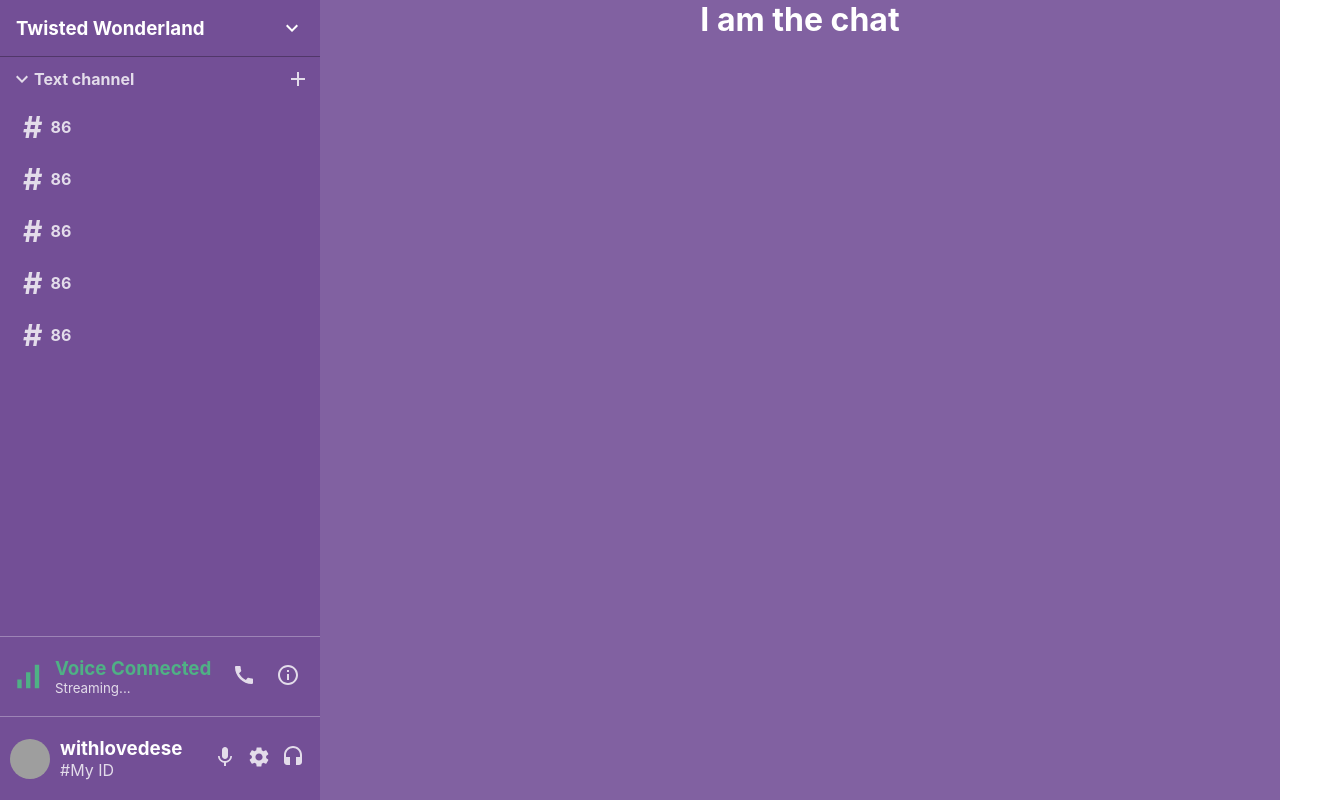
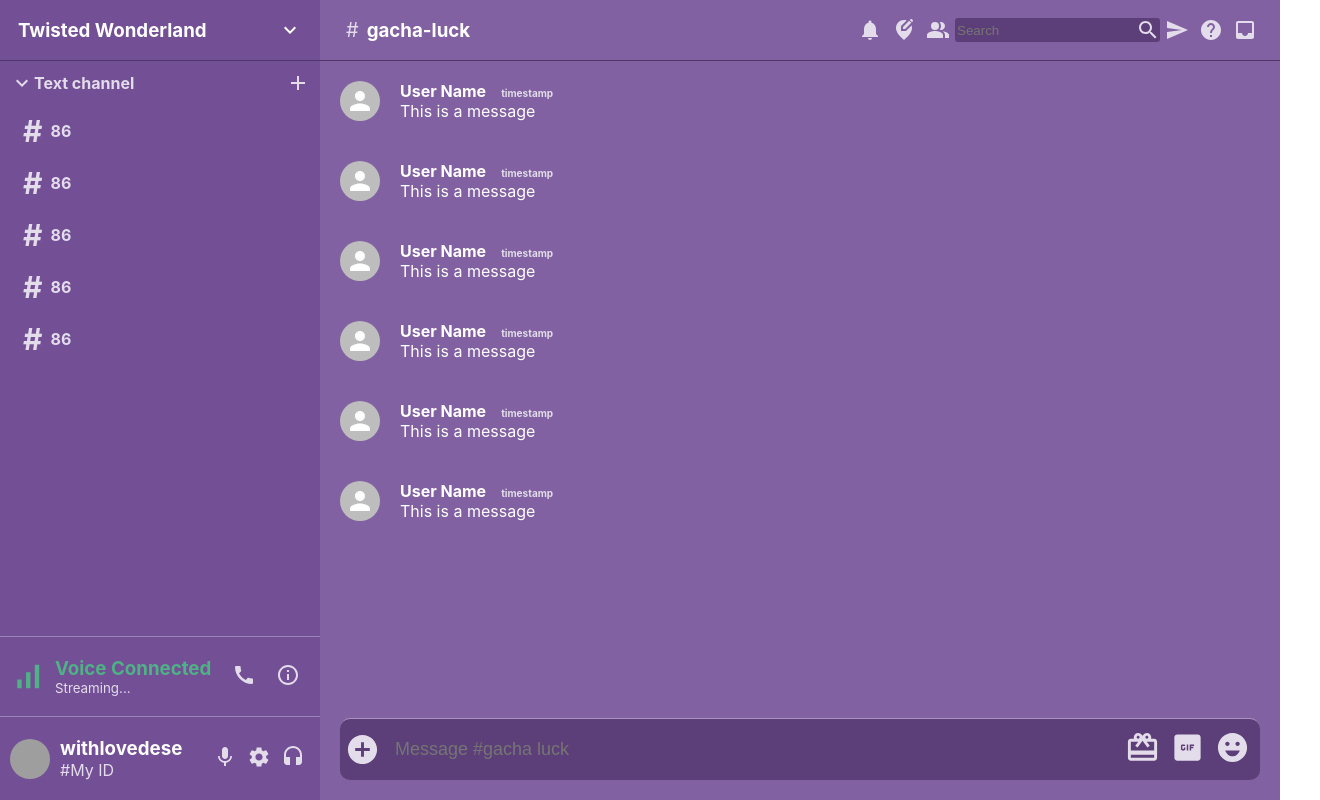
Before and after one commit to withlovedese/disclone, a React (Create React App) app: page / in a window 1280 px wide. Shown: the whole page, 1320 px wide, since content can reach past the window. Built offline with nearby package versions, Linux system fonts and the light colour scheme; grey boxes are pictures that could not be loaded.

Commit message:
finished chat ui, started firebase stuff

```diff
--- a/src/App.js
+++ b/src/App.js
@@ -1,16 +1,14 @@
 import React from 'react';
 import './App.css';
 import Chat from './components/Chat/Chat';
+
 import Sidebar from './components/Sidebar/Sidebar';
 
 function App() {
   return (
     <div className="app">
-      {/* Sidebar */}
       <Sidebar/>
-
-      {/* Chat */}
-      <Chat></Chat>
+      <Chat />
     </div>
   );
 }
--- a/src/components/Chat/Chat.css
+++ b/src/components/Chat/Chat.css
@@ -3,5 +3,44 @@
     background-color: #8161A1;
     height: 100vh;
     color: white;
-    text-align: center;
+    display: flex;
+    flex-direction: column;
 }
+
+.chat__messages{
+    flex: 1;
+}
+
+.chat__input{
+    display: flex;
+    align-items: center;
+    justify-content: space-between;
+    color: #E3DCEA;
+    padding: 5px;
+    border-radius: 10px;
+    margin: 20px;
+    border-top: 1px solid #AB95C0;
+    background-color: #5C3F78;
+}
+
+.chat__input > form > input {
+    width: 100%;
+    padding: 15px;
+    background: transparent;
+    outline-width: 0;
+    border: none;
+    color: white;
+    font-size: large;
+}
+
+.chat__input form {
+    flex: 1;
+}
+
+.chat__inputButton{
+    display: none;
+}
+
+.chat__inputIcons .MuiSvgIcon-root{
+    padding: 5px;
+}
--- a/src/components/Chat/Chat.js
+++ b/src/components/Chat/Chat.js
@@ -1,10 +1,44 @@
 import React from 'react'
+import ChatHeader from '../ChatHeader/ChatHeader'
 import './Chat.css'
+import AddCircleIcon from '@mui/icons-material/AddCircle';
+import GifBoxIcon from '@mui/icons-material/GifBox';
+import CardGiftcardIcon from '@mui/icons-material/CardGiftcard';
+import EmojiEmotionsIcon from '@mui/icons-material/EmojiEmotions';
+import Message from '../Message/Message';
 
 function Chat() {
   return (
     <div className='chat'>
-      <h1>I am the chat</h1>
+
+      <ChatHeader />
+
+      <div className="chat__messages">
+
+        <Message />
+        <Message />
+        <Message />
+        <Message />
+        <Message />
+        <Message />
+
+      </div>
+
+      <div className="chat__input">
+        <AddCircleIcon fontSize='large'/>
+
+        <form action="">
+          <input type="text" placeholder='Message #gacha luck'/>
+          <button type="submit" className='chat__inputButton'>Send</button>
+        </form>
+
+        <div className="chat__inputIcons">
+          <CardGiftcardIcon fontSize='large'/>
+          <GifBoxIcon fontSize='large'/>
+          <EmojiEmotionsIcon fontSize='large'/>
+
+        </div>
+      </div>
     </div>
   )
 }
--- /dev/null
+++ b/src/components/ChatHeader/ChatHeader.css
@@ -0,0 +1,56 @@
+.chatHeader{
+    display: flex;
+    justify-content: space-between;
+    align-items: center;
+    padding: 18px;
+    border-bottom: 1px solid #513769;
+    color: #E3DCEA;
+}
+
+.chatHeader__right{
+    display: flex;
+    justify-content: space-between;
+    align-items: center;
+    flex: 0.5;
+}
+
+.chatHeader__right > .MuiSvgIcon-root{
+    padding-left: 5px;
+    padding-right: 5px;
+    cursor: pointer;
+}
+
+.chatHeader__right > .MuiSvgIcon-root:hover{
+    color: white;
+}
+
+.chatHeader__search{
+    display: flex;
+    justify-content: space-between;
+    align-items: center;
+    border-radius: 3px;
+    background-color: #5C3F78;
+}
+
+.chatHeader__search input{
+    border: none;
+    outline-width: 0;
+    background: transparent;
+    color: white;
+}
+
+.chatHeader__left{
+    display: flex;
+    justify-content: space-between;
+    align-items: center;
+}
+
+.chatHeader__left h3{
+    color: white;
+}
+
+.chatHeader__hash{
+    padding-left: 8px;
+    padding-right: 8px;
+    font-size: 20px;
+}
--- /dev/null
+++ b/src/components/ChatHeader/ChatHeader.js
@@ -0,0 +1,38 @@
+import React from 'react'
+import './ChatHeader.css'
+import PeopleAltIcon from '@mui/icons-material/PeopleAlt';
+import NotificationsIcon from '@mui/icons-material/Notifications';
+import EditLocationAltIcon from '@mui/icons-material/EditLocationAlt';
+import SearchIcon from '@mui/icons-material/Search';
+import HelpIcon from '@mui/icons-material/Help';
+import SendIcon from '@mui/icons-material/Send';
+import InboxIcon from '@mui/icons-material/Inbox';
+
+function ChatHeader() {
+  return (
+    <div className='chatHeader'>
+        <div className="chatHeader__left">
+        <span className="chatHeader__hash">#</span>
+            <h3>
+                gacha-luck
+            </h3>
+        </div>
+        <div className="chatHeader__right">
+            <NotificationsIcon />
+            <EditLocationAltIcon />
+            <PeopleAltIcon />
+
+            <div className="chatHeader__search">
+                <input type="text" placeholder='Search'/>
+                <SearchIcon />
+
+            </div>
+            <SendIcon />
+            <HelpIcon />
+            <InboxIcon />
+        </div>
+    </div>
+  )
+}
+
+export default ChatHeader
--- /dev/null
+++ b/src/components/Message/Message.css
@@ -0,0 +1,16 @@
+.message{
+    display: flex;
+    width: 100%;
+    align-items: center;
+    padding: 20px;
+}
+
+.message__info{
+    margin-left: 20px;
+}
+
+.message__timestamp{
+    font-size: x-small;
+    color: #E3DCEA;
+    margin-left: 15px;
+}
--- /dev/null
+++ b/src/components/Message/Message.js
@@ -0,0 +1,24 @@
+import React from 'react'
+import './Message.css'
+import { Avatar } from '@mui/material'
+
+function Message() {
+  return (
+    <div className='message'>
+
+        <Avatar />
+        <div className="message__info">
+            <h4>
+                User Name
+                <span className="message__timestamp">
+                    timestamp
+                </span>
+            </h4>
+
+            <p>This is a message</p>
+        </div>
+    </div>
+  )
+}
+
+export default Message
--- a/src/components/Sidebar/Sidebar.css
+++ b/src/components/Sidebar/Sidebar.css
@@ -15,10 +15,9 @@
 .sidebar__top{
     display: flex;
     justify-content: space-between;
-    padding: 1rem;
+    padding: 18px;
     align-items: center;
     border-bottom: 1px solid #513769;
-
 }
 
 .sidebar__channelsHeader{
--- a/src/components/Sidebar/Sidebar.js
+++ b/src/components/Sidebar/Sidebar.js
@@ -53,7 +53,7 @@
       </div>
 
       <div className="sidebar__profile">
-        <Avatar src='https://media.discordapp.net/attachments/914510715107311658/1014894085418537030/IMG_1529.jpg?width=1080&height=486' />
+        <Avatar src='https://media.discordapp.net/attachments/914510715107311658/1014896158642028655/IMG_1523.jpg?width=912&height=513' />
         <div className="sidebar__profileInfo">
           <h3>withlovedese</h3>
           <p>#My ID</p>
--- a/src/index.css
+++ b/src/index.css
@@ -6,8 +6,8 @@
   font-family: -apple-system, BlinkMacSystemFont, 'Segoe UI', 'Roboto', 'Oxygen',
     'Ubuntu', 'Cantarell', 'Fira Sans', 'Droid Sans', 'Helvetica Neue',
     sans-serif;
-  -webkit-font-smoothing: antialiased;
-  -moz-osx-font-smoothing: grayscale;
+    -webkit-font-smoothing: antialiased;
+    -moz-osx-font-smoothing: grayscale;
 }
 
 code {
```
Also changed, not shown: src/firebase.js (added, +21 -0 lines).
